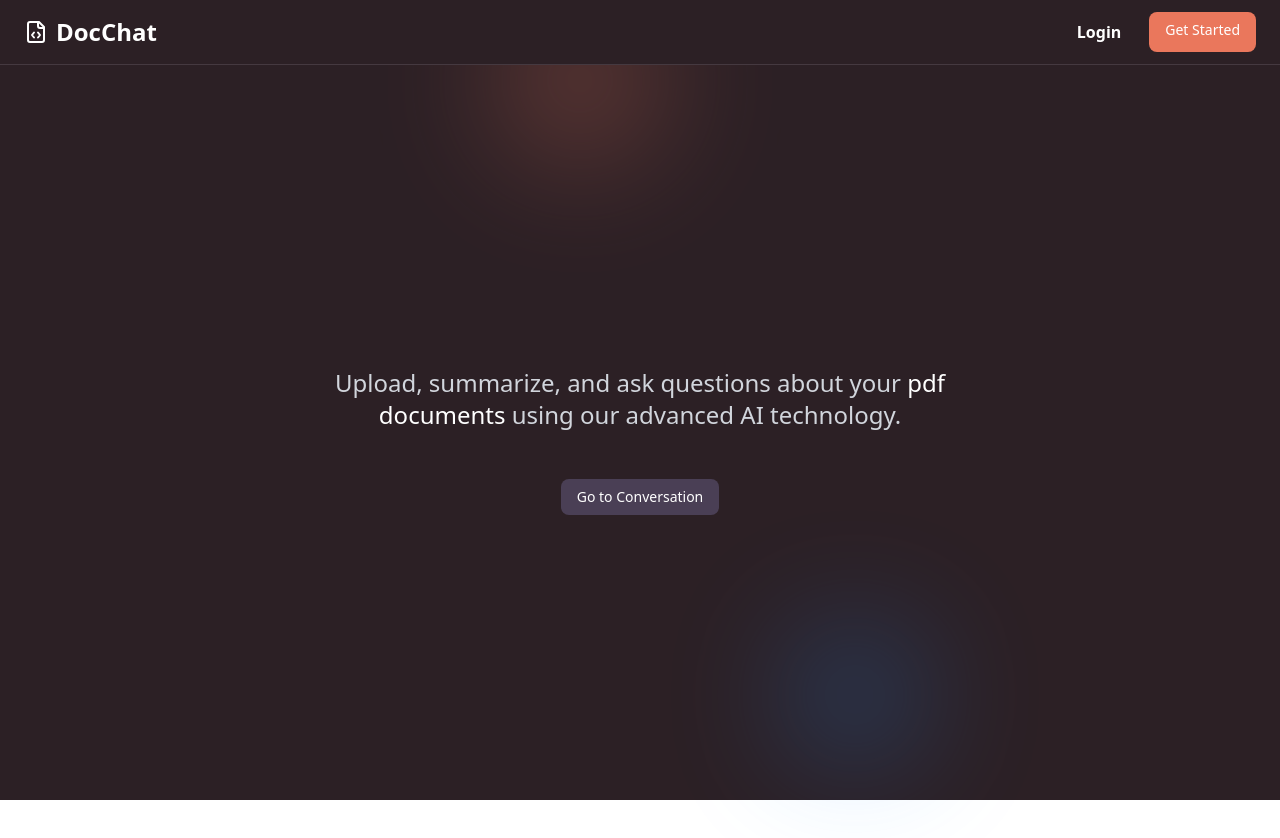
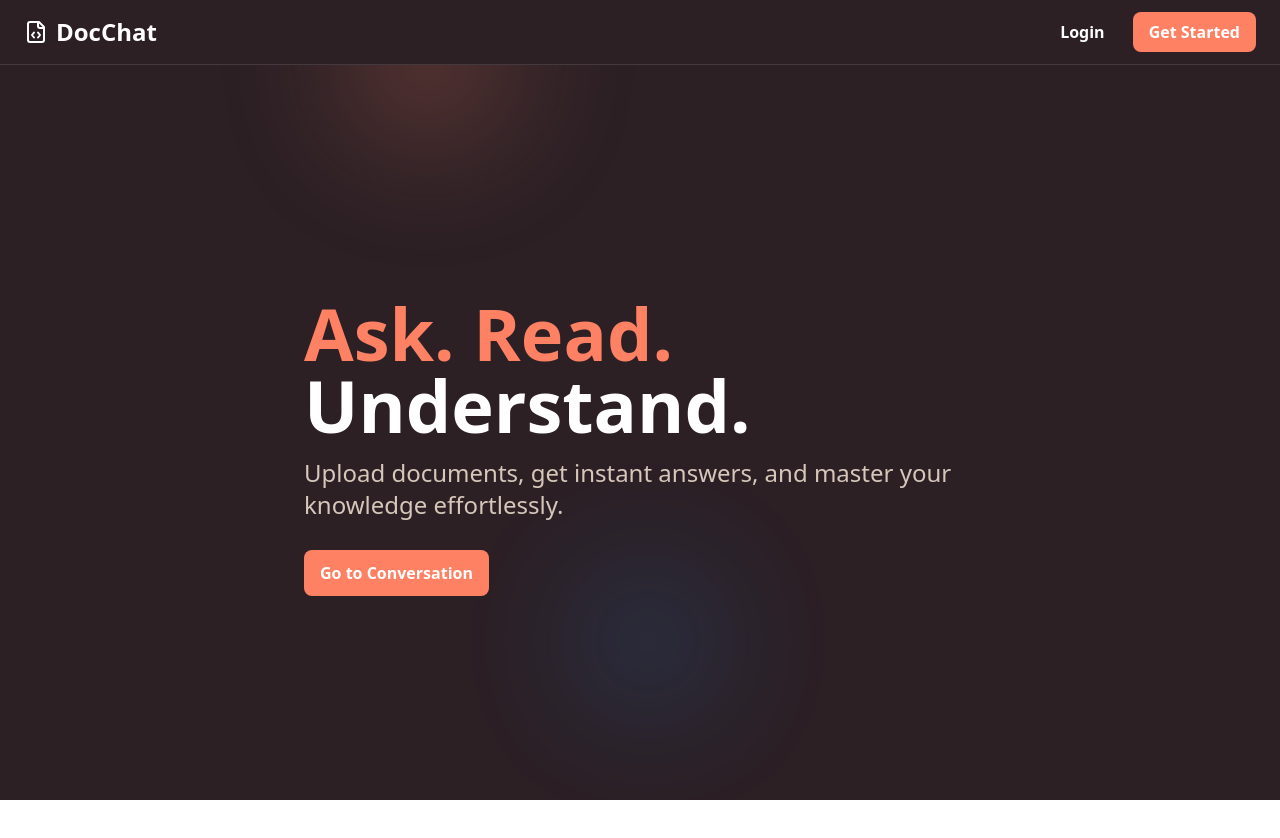
Before and after one commit to Aarushi-bhatia/StudyLM, a React (Vite) app in the folder frontend/: page / in a window 1280 px wide. Shown: the top 838 px of the page. After the commit the page ends 800 px from the top, so only its background shows below. Built offline with nearby package versions, Linux system fonts and the light colour scheme.

Commit message:
a pretty homepage

```diff
--- a/frontend/src/components/Nav.jsx
+++ b/frontend/src/components/Nav.jsx
@@ -74,7 +74,7 @@ const Nav = () => {
             </Link>
             <Link
               to="/get-started"
-              className="text-sm px-4 py-2 bg-[#EA775C] text-white rounded-lg hover:bg-[#cf644e] transition"
+              className="text-base px-4 py-2 bg-[#FF8163] text-white font-semibold rounded-lg transition-all"
             >
               Get Started
             </Link>
--- a/frontend/src/components/Welcome.jsx
+++ b/frontend/src/components/Welcome.jsx
@@ -66,28 +66,30 @@ const Welcome = () => {
     }
   };
   return (
-    <div className="flex flex-col items-center justify-center h-full max-w-5xl mx-auto">
+    <div className="relative flex flex-col items-center justify-center h-full max-w-5xl mx-auto">
       {/* Welcome message */}
-      <div className="absolute w-[200px] h-[200px] rounded-full bg-[radial-gradient(circle,_#E2745B_0%,_transparent_80%)] blur-3xl opacity-50 -top-5 left-120 z-0"></div>
+      <div className="absolute w-[200px] h-[200px] rounded-full bg-[radial-gradient(circle,_#E2745B_0%,_transparent_80%)] blur-3xl opacity-50 -top-30 left-50 z-0"></div>
 
-      <div className="absolute w-[350px] h-[350px] rounded-full bg-[radial-gradient(circle,_#1E90FF_0%,_transparent_35%)] blur-3xl opacity-50 top-130 left-170 z-0"></div>
+      <div className="absolute w-[400px] h-[400px] rounded-full bg-[radial-gradient(circle,_#1E90FF_0%,_transparent_35%)] blur-3xl opacity-30 top-90 left-80 z-0"></div>
 
       <h1 className="text-5xl font-bold text-center mb-4 bg-clip-text text-transparent bg-gradient-to-r from-blue-400 to-purple-400">
 
       </h1>
 
       {/* Subheading */}
-      <p className="text-gray-300 text-2xl mb-12 text-center max-w-2xl">
-        Upload, summarize, and ask questions about your{" "}
-        <span className="text-white font-medium">pdf documents</span> using our
-        advanced AI technology.
+      <div className="relative">
+      <h1 className="text-7xl text-[#FF8163] font-bold">Ask. Read.</h1>
+      <h1 className="text-7xl text-white font-bold">Understand.</h1>
+      <p className="text-[#D6C7BA] text-2xl mb-10 max-w-2xl mt-4">
+      Upload documents, get instant answers, and master your knowledge effortlessly.
       </p>
       <Link
           to="/conversation"
-          className="text-sm px-4 py-2 bg-[#4A3F55] hover:bg-[#5e4d68] text-white rounded-lg transition-all"
+          className="text-base px-4 py-3 bg-[#FF8163] text-white font-semibold rounded-lg transition-all"
         >
           Go to Conversation
         </Link>
+        </div>
     </div>
   );
 };
```
